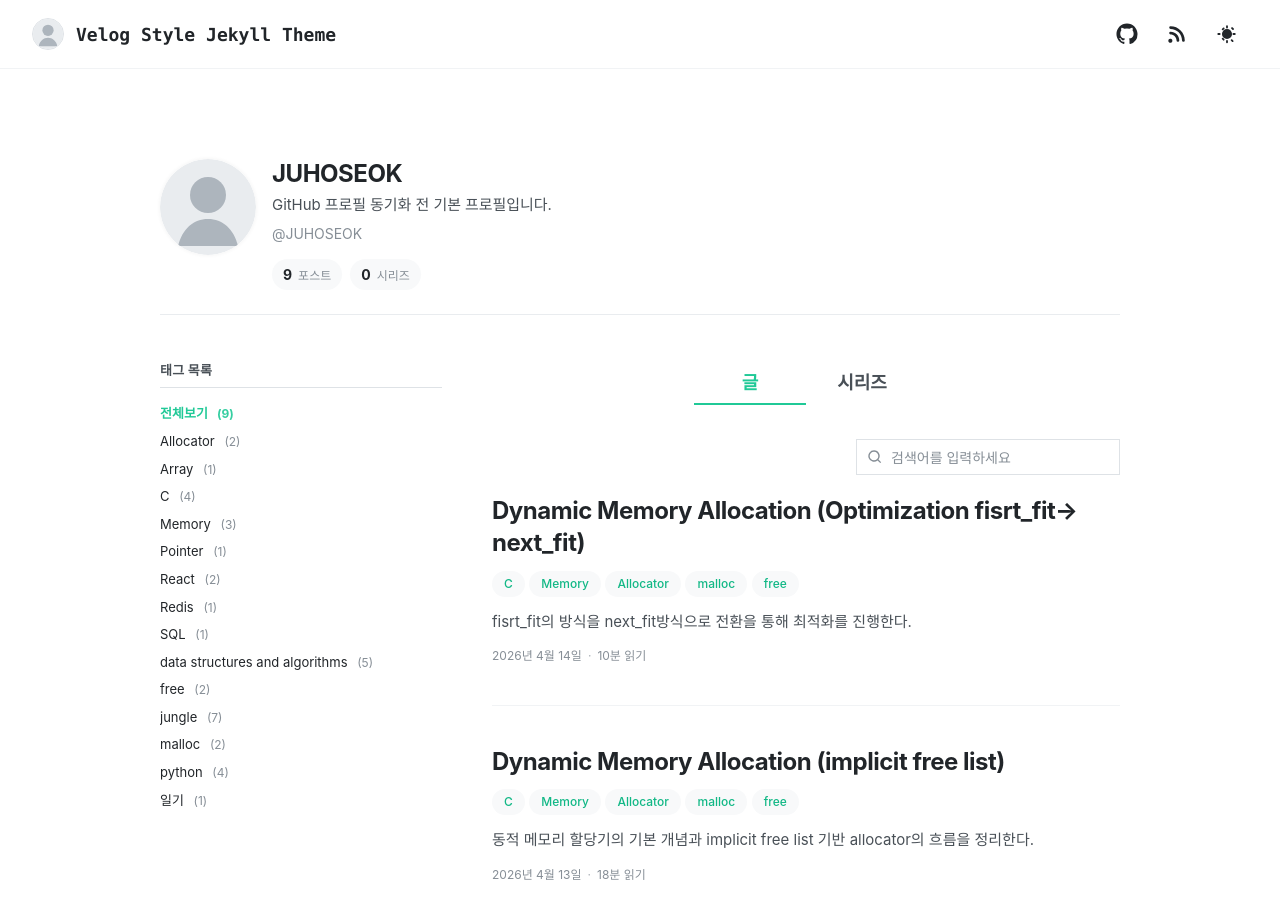
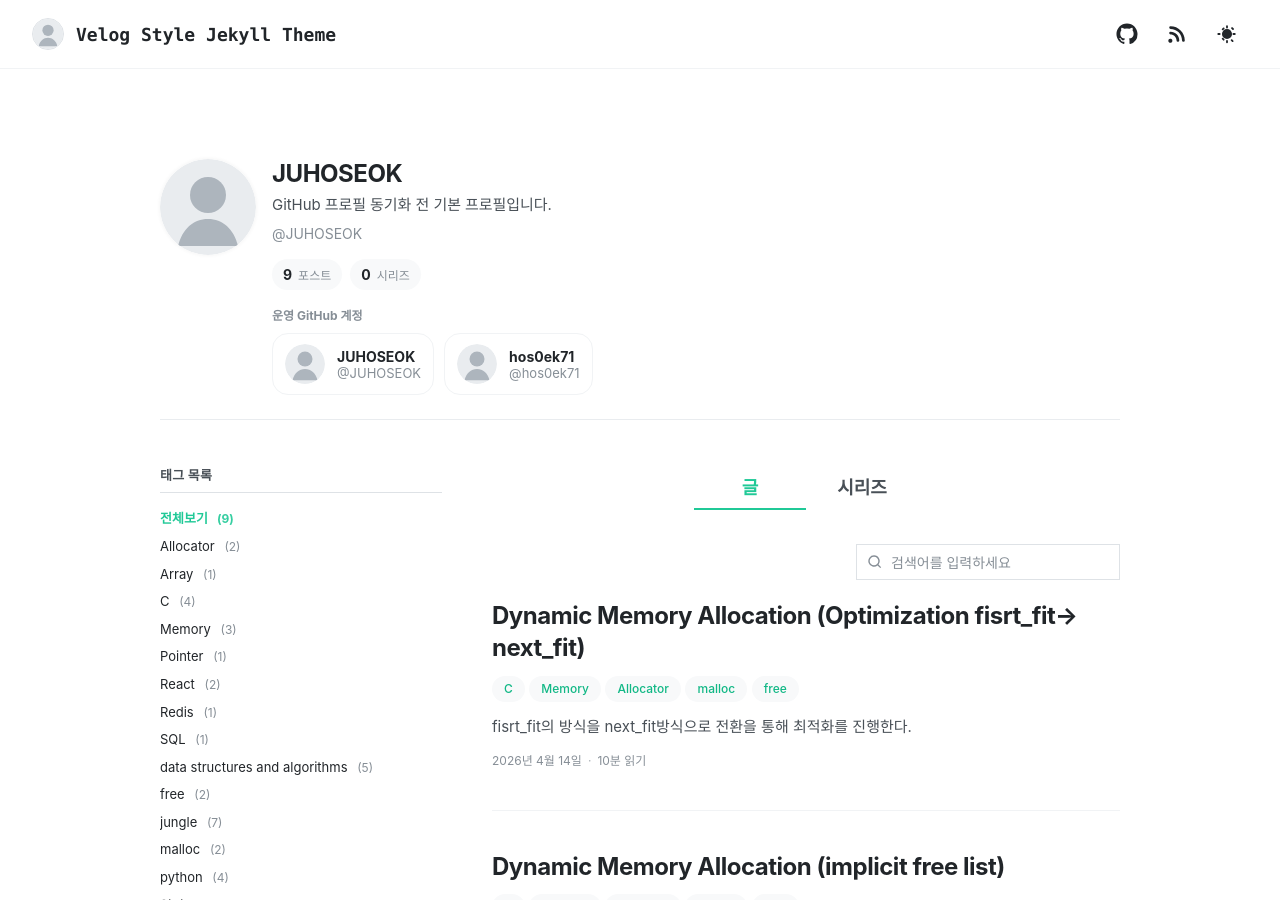
Before and after one commit to JUHOSEOK/jekyll-theme-velog, a Jekyll site: the page built from index.html, in a window 1280 px wide and 900 px high. Built offline with Jekyll 4.4.1, drawn with Linux system fonts in a browser that asks for light colours.

Commit message:
feat: support linked profiles in profile config

```diff
--- a/_includes/profile.html
+++ b/_includes/profile.html
@@ -2,6 +2,7 @@
 {% assign series_count = site.posts | where_exp: "post", "post.series" | group_by: "series" | size %}
 {% assign github_profile = site.data.github_profile_cache %}
 {% assign github_profiles = site.data.github_profiles_cache.profiles %}
+{% assign profile_accounts = site.data.profile.accounts %}
 {% assign configured_login = site.data.theme.hero.github_contributions.username | default: "" %}
 {% assign fallback_github_url = site.data.profile.github | default: "" %}
 {% if configured_login == "" and fallback_github_url contains 'github.com/' %}
@@ -66,29 +67,52 @@
           </div>
         {% endif %}
 
-        {% if github_profiles %}
+        {% if profile_accounts and profile_accounts.size > 0 %}
           <div class="profile__accounts">
             <p class="profile__accounts-title">운영 GitHub 계정</p>
             <div class="profile__accounts-list">
+              {% for configured_account in profile_accounts %}
+                {% assign account_login = configured_account.login | default: "" %}
+                {% assign account_name = configured_account.display_name | default: account_login %}
+                {% assign account_avatar = configured_account.avatar | default: site.data.profile.avatar %}
+                {% assign account_url = configured_account.github | default: "" %}
+                {% if github_profiles %}
                   {% for account_profile in github_profiles %}
-                {% if account_profile.enabled %}
-                  <a class="profile__account-card" href="{{ account_profile.profile_url }}" target="_blank" rel="noreferrer">
+                    {% if account_profile.enabled and account_profile.login == account_login %}
+                      {% if account_profile.display_name != "" %}
+                        {% assign account_name = account_profile.display_name %}
+                      {% endif %}
+                      {% if account_profile.avatar_url != "" %}
+                        {% assign account_avatar = account_profile.avatar_url %}
+                      {% endif %}
+                      {% if account_profile.profile_url != "" %}
+                        {% assign account_url = account_profile.profile_url %}
+                      {% endif %}
+                    {% endif %}
+                  {% endfor %}
+                {% endif %}
+                {% if account_login != "" and account_url != "" %}
+                  <a class="profile__account-card" href="{{ account_url }}" target="_blank" rel="noreferrer">
+                    {% if account_avatar contains '://' %}
                       <img
                         class="profile__account-avatar"
-                      src="{{ account_profile.avatar_url }}"
-                      alt="{{ account_profile.display_name | default: account_profile.login }}"
+                        src="{{ account_avatar }}"
+                        alt="{{ account_name }}"
                         width="40"
                         height="40"
                       >
+                    {% else %}
+                      <img
+                        class="profile__account-avatar"
+                        src="{{ account_avatar | relative_url }}"
+                        alt="{{ account_name }}"
+                        width="40"
+                        height="40"
+                      >
+                    {% endif %}
                     <span class="profile__account-body">
-                      <span class="profile__account-name">
-                        {% if account_profile.display_name != "" %}
-                          {{ account_profile.display_name }}
-                        {% else %}
-                          {{ account_profile.login }}
-                        {% endif %}
-                      </span>
-                      <span class="profile__account-login">@{{ account_profile.login }}</span>
+                      <span class="profile__account-name">{{ account_name }}</span>
+                      <span class="profile__account-login">@{{ account_login }}</span>
                     </span>
                   </a>
                 {% endif %}
```
Also changed, not shown: _data/profile.yml (+9 -0 lines), scripts/fetch_github_contributions.rb (+11 -0 lines), README.md. Lines whose indentation alone changed are shown as unchanged.
